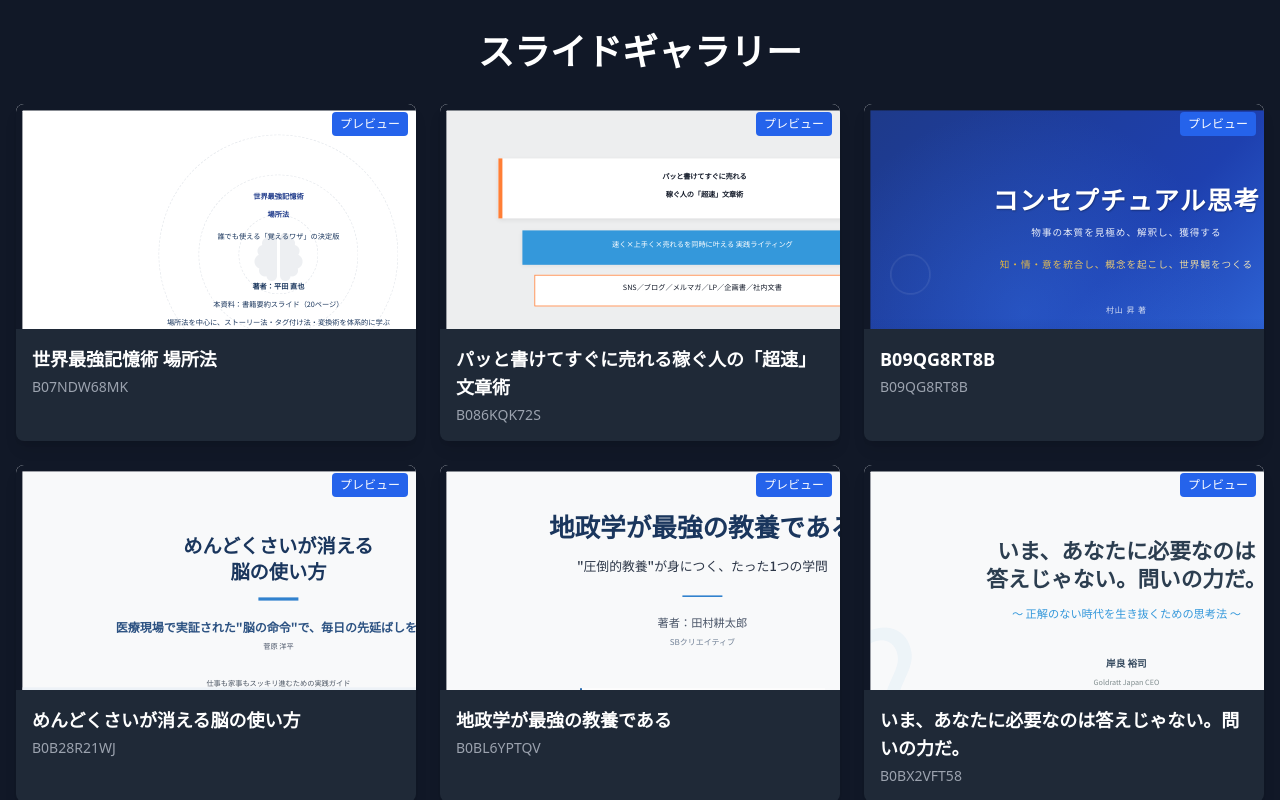
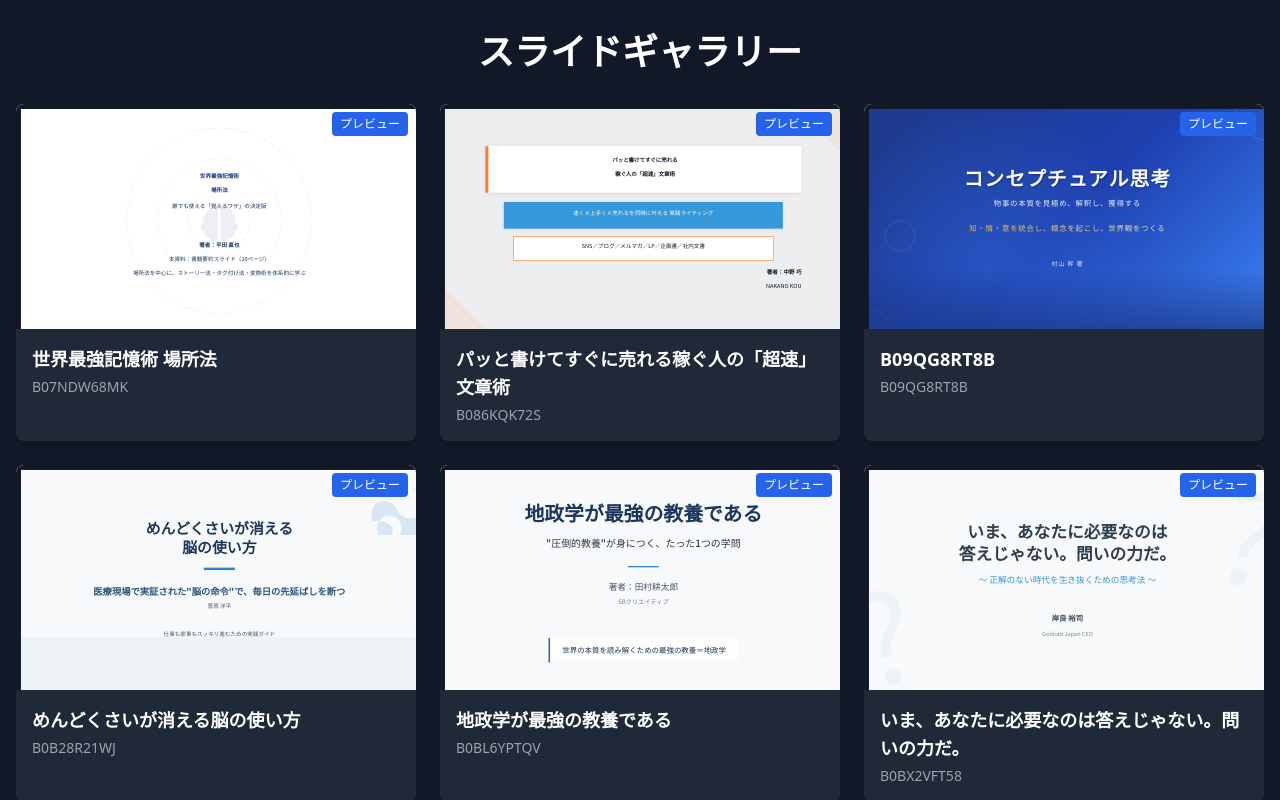
Before and after one commit to sana91/slide-manager-app, a Nuxt app: page /slides in a window 1280 px wide. Shown: the top 800 px of the page. Built offline with nearby package versions, Linux system fonts and the light colour scheme.

Commit message:
iframeサイズに応じてプレビューの比率を可変にした

```diff
--- a/pages/slides/index.vue
+++ b/pages/slides/index.vue
@@ -25,11 +25,16 @@
             :to="`/slide/${slide.slideCode}/1`"
             class="block"
           >
-            <div class="aspect-video bg-gray-700 relative overflow-hidden">
+            <div class="aspect-video bg-gray-700 relative overflow-hidden" :ref="el => { if (el) iframeContainers.push(el as HTMLElement) }">
               <iframe
                 :src="`${basePath}/slide/${slide.slideCode}/1`"
                 class="absolute inset-0 w-full h-full border-0 pointer-events-none"
-                style="transform: scale(0.4); transform-origin: 0 0; width: 400%; height: 400%;"
+                :style="{
+                  transform: `scale(${scaleRate})`,
+                  transformOrigin: '0 0',
+                  width: '400%',
+                  height: '400%'
+                }"
                 loading="lazy"
               />
               <div class="absolute inset-0 bg-black/0 group-hover:bg-black/10 transition-colors pointer-events-none"></div>
@@ -93,4 +98,38 @@ if (fetchResult.error.value && fetchResult.error.value.statusCode === 404) {
 }
 
 const { data: slides, pending, error } = fetchResult
+
+// iframeの幅を計測
+const iframeContainers = ref<HTMLElement[]>([])
+const iframeWidth = ref<number>(512) // デフォルト値（0.4 * 1280）
+
+// iframeの幅を計測してscaleRateを計算
+const scaleRate = computed(() => {
+  const rate = iframeWidth.value / 1280
+  // 小数点第3位を四捨五入して、小数点第2位までにする
+  return Math.round(rate * 100) / 100
+})
+
+// マウント時にiframeの幅を計測
+onMounted(() => {
+  const updateWidth = () => {
+    // 最初のiframeコンテナの幅を計測
+    if (iframeContainers.value.length > 0 && iframeContainers.value[0]) {
+      iframeWidth.value = iframeContainers.value[0].clientWidth
+    }
+  }
+
+  // 初回計測（少し遅延させてDOMが完全にレンダリングされるのを待つ）
+  nextTick(() => {
+    updateWidth()
+  })
+
+  // リサイズ時にも更新
+  window.addEventListener('resize', updateWidth)
+
+  // クリーンアップ
+  onUnmounted(() => {
+    window.removeEventListener('resize', updateWidth)
+  })
+})
 </script>
```
